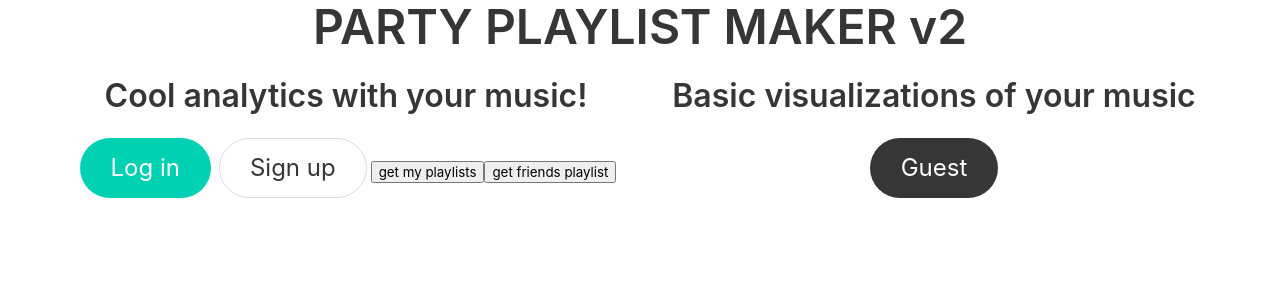
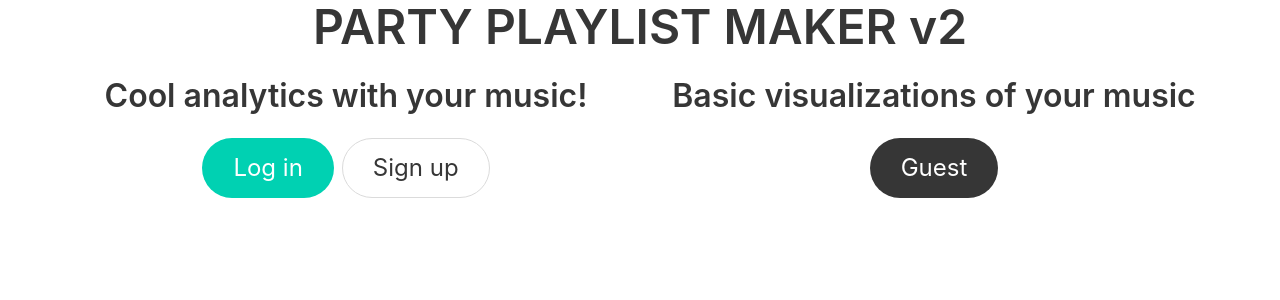
Before and after one commit to keefer-tech/PPMv2, a React (Create React App) app in the folder frontend/: page / in a window 1280 px wide. Shown: the top 300 px of the page. Built offline with nearby package versions, Linux system fonts and the light colour scheme.

Commit message:
Began work on functionality for authed user

```diff
--- a/frontend/src/App.js
+++ b/frontend/src/App.js
@@ -2,6 +2,7 @@ import React from "react";
 import { Route, BrowserRouter as Router } from "react-router-dom";
 import Index from "./scenes/Index";
 import Guest from "./scenes/Guest.js";
+import User from "./scenes/User.js";
 import "bulma/css/bulma.css";
 import "./App.css";
 
@@ -11,6 +12,7 @@ function App() {
       <Router>
         <Route path="/" exact component={Index} />
         <Route path="/guest" component={Guest} />
+        <Route path="/user" component={User} />
       </Router>
     </div>
   );
--- a/frontend/src/components/Headers/MainTitle.js
+++ b/frontend/src/components/Headers/MainTitle.js
@@ -3,9 +3,11 @@ import React from "react";
 export default function MainTitle() {
   return (
     <div className="level">
-      <h1 className="title level-item has-text-centered is-1">
-        PARTY PLAYLIST MAKER v2
-      </h1>
+      <a href="/" className="level-item">
+        <h1 className="title  has-text-centered is-1">
+          PARTY PLAYLIST MAKER v2
+        </h1>
+      </a>
     </div>
   );
 }
--- a/frontend/src/scenes/Index.js
+++ b/frontend/src/scenes/Index.js
@@ -1,60 +1,8 @@
-import React, { useState } from "react";
+import React from "react";
 import MainTitle from "../components/Headers/MainTitle";
 import HeroButton from "../components/Buttons/HeroButton";
-import axios from "axios";
 
 export default function Index() {
-  const [accessToken, setAccessToken] = useState();
-
-  async function getPlaylists() {
-    let access_token =
-      "BQDBxhyH2vmqR8iKkWAwwbkosHJRayoVBiMYaJD-Vz5eluQL1G71AtC6c9jbB-eF_FqcmXUNLDaTGL7YOak_Z_Q3OWZ7yeOkimCJd3efdvWjtmKjBQos-QxE9A5p2K94JjgDsK9fs8pi0XbmJZloRMN3XKDnQ7vZk6QZmWPgNlZFl9KV7MRQ&refresh_token=AQDwHm8DcEa-MsdXKa6NnN_jBwo6Y1nWWTQEtC1uOQ5ou8rpZiNw0QVGdXyTXDHPIVyzJxitb-6ckSr2C0QDVzi4_g09ugaAMlh2DQ_yDk0hCpdqIA5sCkoEhprwXGHKAmc";
-    let username = "simo_sultan";
-
-    try {
-      let res = await axios.get(
-        `http://localhost:5000/compare/${username}/${access_token}`
-      );
-      console.log(res.data);
-    } catch (error) {
-      console.error(error);
-    }
-  }
-
-  async function getFriendPlaylist() {
-    let access_token =
-      "BQDBxhyH2vmqR8iKkWAwwbkosHJRayoVBiMYaJD-Vz5eluQL1G71AtC6c9jbB-eF_FqcmXUNLDaTGL7YOak_Z_Q3OWZ7yeOkimCJd3efdvWjtmKjBQos-QxE9A5p2K94JjgDsK9fs8pi0XbmJZloRMN3XKDnQ7vZk6QZmWPgNlZFl9KV7MRQ&refresh_token=AQDwHm8DcEa-MsdXKa6NnN_jBwo6Y1nWWTQEtC1uOQ5ou8rpZiNw0QVGdXyTXDHPIVyzJxitb-6ckSr2C0QDVzi4_g09ugaAMlh2DQ_yDk0hCpdqIA5sCkoEhprwXGHKAmc";
-    // let username = "22nllj3rpfhvzlgt5hin5aqra" // phil
-    let username = "12179586444"; // keefer
-    // let username = "tylerhall12" // tyler
-    // let username = "1231189291" // simon
-
-    try {
-      let res = await axios.get(
-        `http://localhost:5000/friend/${username}/${access_token}`
-      );
-      console.log(res.data);
-    } catch (error) {
-      console.error(error);
-    }
-  }
-
-  // async function getRefreshToken() {
-
-  //   let access_token = "BQCCQVVOhpL53Ax6YlmUAJBPq1HMJqEfIPf2-xT0lj02jcq6asA-WWK46_1iDCp7lEDNFUCNDdBZoBz1kYLLL5W4OJu3UyUThs_syyQpdktfdH-ag_C1yCw1sjt5PNo_KXgHv3-INt0kfXRK2sZNfDmLcsGLMb049SjNNXV71YA4TTVy4uof"
-  //   let refresh_token = "refresh_token=AQCvu4TGuqznBuiu9LKMmrJ0iBn_pK1o65gsdndzNTlEG4doZbsLah8rIAfiqDKJ_vRWhwPN7pPnCV2v9d8gcAesLghOYIf4hv0C13BFuG6yV71QRBePzz-icIbrVjkIaO4"
-
-  //   try {
-  //     let res = await axios.get(`http://localhost:5000/refresh_token?${refresh_token}}`)
-  //     console.log(res);
-  //   } catch (error) {
-  //     console.error(error)
-  //   }
-  // }
-
-  // access_token=BQD1odfDwJ0n9mxuddO47A0V5Rg0oEj0P3tWQEFJqj4l5nd8f1hS7cXkgixHrwjNKbt1WKVcMMB9h78rwhCRKmUYqBp--_cFU1V9TABXBtLmfdCENqXbN-dT7TpSSynT-BKu3p92m3wzt_V59L-1BMuWKD3kG83gnBVGDhqTqrFctZ329utF
-  // refresh_token=AQCw7UoQ2OWi3Wz06KIicV3pVL92lwAbBYWZ4ZvY4waCr3T3we9RW7KWQ9w8ARWlzzWAcJiCrVtSSPYaR9mjigTsE0b36BCDKtJUtXqfQnwUVhl2tzAXjkUPJUya7o6loZk
-
   return (
     <div>
       <section>
@@ -71,13 +19,6 @@ export default function Index() {
                     name={"Log in"}
                   />
                   <HeroButton href={""} colour={"outlined"} name={"Sign up"} />
-
-                  {/* <button href="http://localhost:5000/refresh_token?refresh_token=AQCw7UoQ2OWi3Wz06KIicV3pVL92lwAbBYWZ4ZvY4waCr3T3we9RW7KWQ9w8ARWlzzWAcJiCrVtSSPYaR9mjigTsE0b36BCDKtJUtXqfQnwUVhl2tzAXjkUPJUya7o6loZk">get new access token</button> */}
-                  {/* <button onClick={getRefreshToken}>get new access token</button> */}
-                  <button onClick={getPlaylists}>get my playlists</button>
-                  <button onClick={getFriendPlaylist}>
-                    get friends playlist
-                  </button>
                 </div>
               </div>
             </div>
--- /dev/null
+++ b/frontend/src/scenes/User.js
@@ -0,0 +1,19 @@
+import React from "react";
+import MainTitle from "../components/Headers/MainTitle";
+import HeroButton from "../components/Buttons/HeroButton";
+
+export default function User() {
+  return (
+    <div>
+      <MainTitle />
+      <div className="columns">
+        <div className="column has-text-centered">
+          <HeroButton href={"/user/analyse"} colour={"dark"} name={"ANALYSE"} />
+        </div>
+        <div className="column has-text-centered">
+          <HeroButton href={"/user/compare"} colour={"dark"} name={"COMPARE"} />
+        </div>
+      </div>
+    </div>
+  );
+}
```
